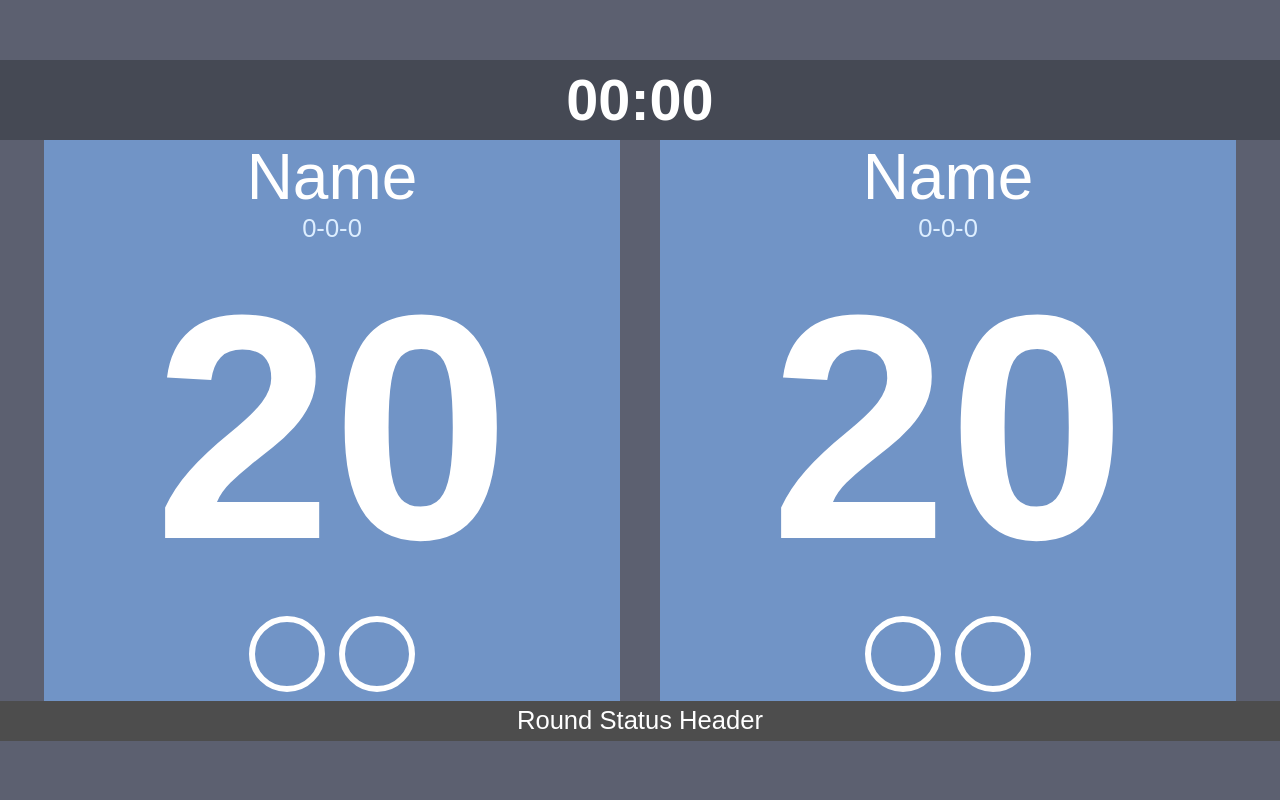
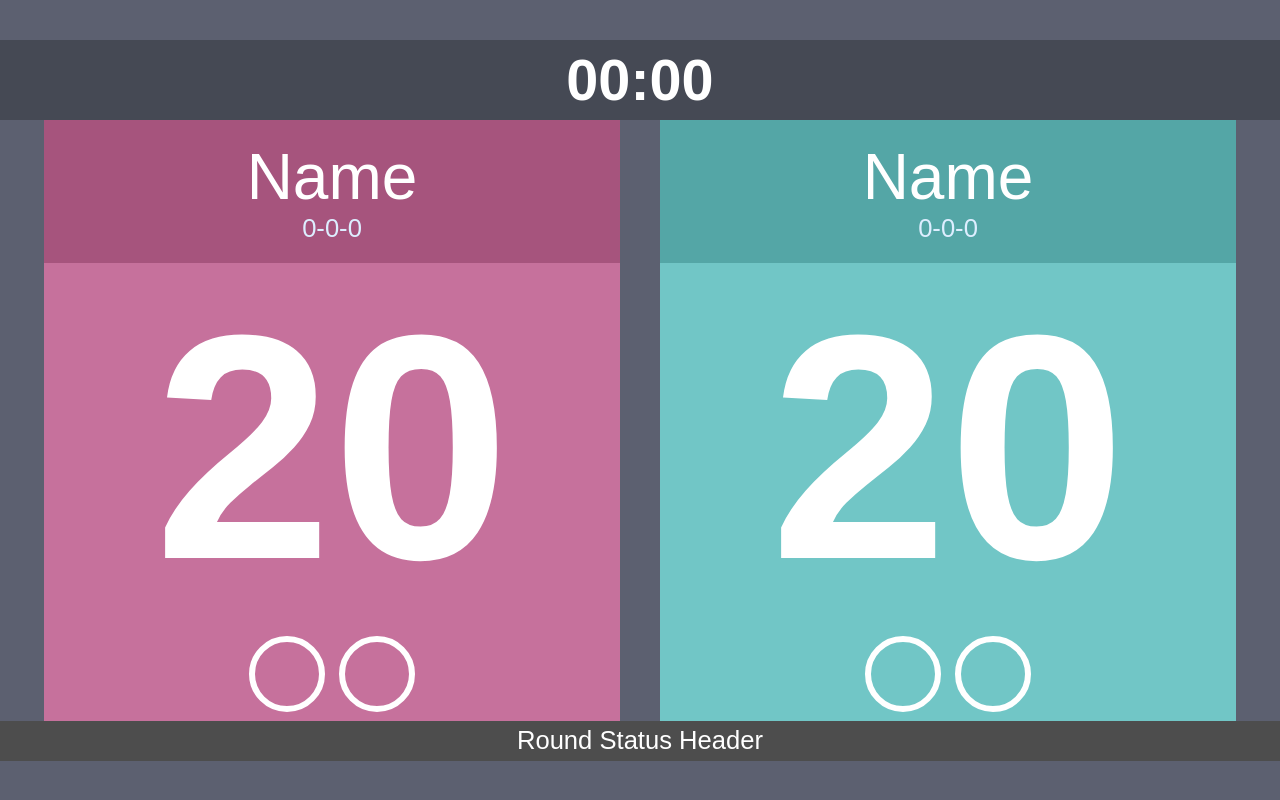
Before and after one commit to PixlRush/MTGLife, a plain HTML site: page viewer.html in a window 1280 px wide. Drawn offline with Linux system fonts and the light colour scheme.

Commit message:
Added random colour functionality

```diff
--- a/viewer.html
+++ b/viewer.html
@@ -7,7 +7,7 @@
 	</div>
 	<div class="players">
 		<div class="player" id="player1">
-			<div id="info">
+			<div class="info" id="info1">
 				<div id="name">Name</div>
 				<div id="record">0-0-0</div>
 			</div>
@@ -18,7 +18,7 @@
 			</div>
 		</div>
 		<div class="player" id="player2">
-			<div id="info">
+			<div class="info" id="info2">
 				<div id="name">Name</div>
 				<div id="record">0-0-0</div>
 			</div>
@@ -32,6 +32,7 @@
 	<div class="status">
 		<div id="status">Round Status Header</div>
 	</div>
+	<script src='./viewer.js'></script>
 </body>
 
 <!--
--- /dev/null
+++ b/viewer.js
@@ -0,0 +1,16 @@
+// Randomly Determine their colours
+var p1Color = Math.floor(Math.random() * 12) * 30
+var p2Color = Math.floor(Math.random() * 12) * 30
+
+console.log(p1Color, p2Color)
+
+// Assign those colours to the elements
+document.getElementById('info1').style.backgroundColor =
+  'hsl(' + p1Color + ', 33%, 49%)'
+document.getElementById('player1').style.backgroundColor =
+  'hsl(' + p1Color + ', 43%, 61%)'
+
+document.getElementById('info2').style.backgroundColor =
+  'hsl(' + p2Color + ', 33%, 49%)'
+document.getElementById('player2').style.backgroundColor =
+  'hsl(' + p2Color + ', 43%, 61%)'
```
